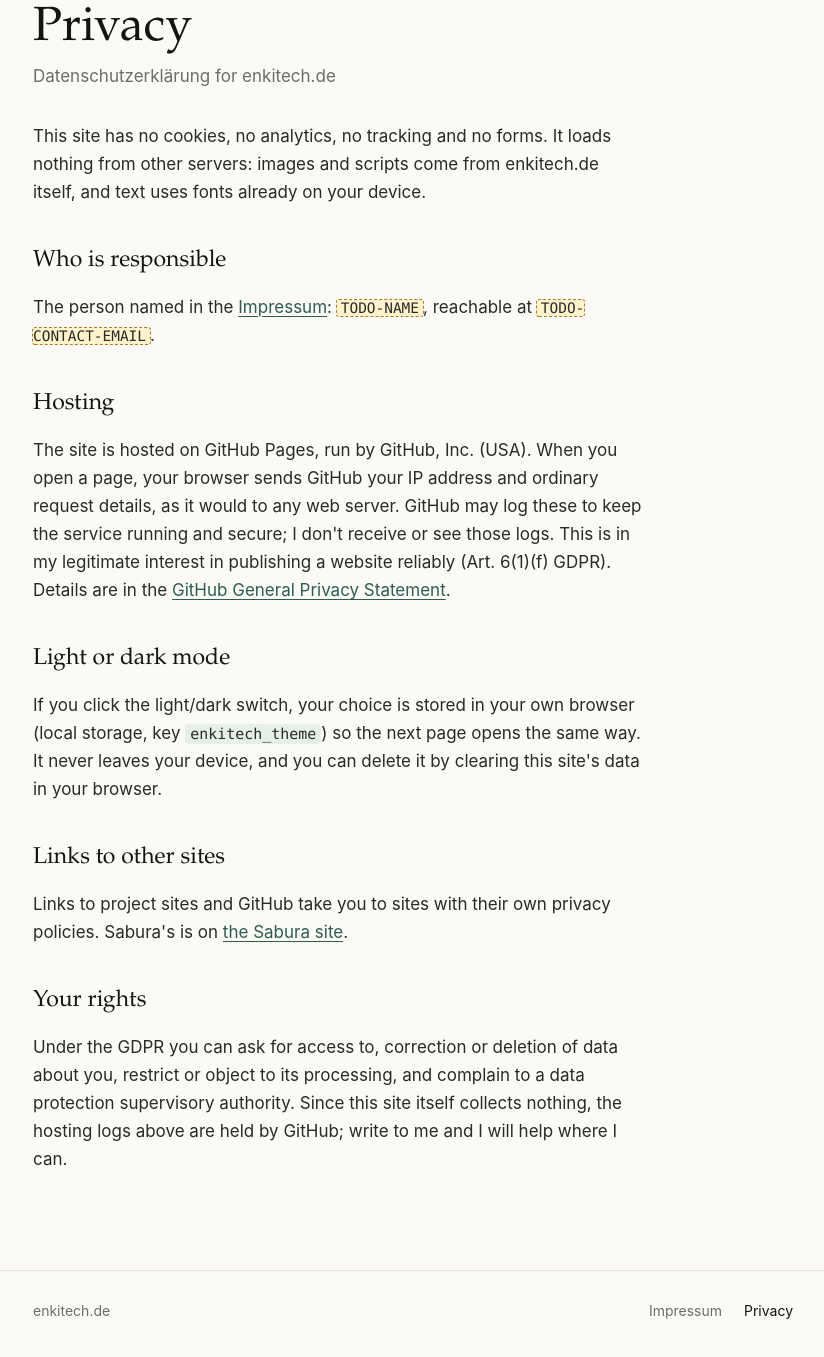
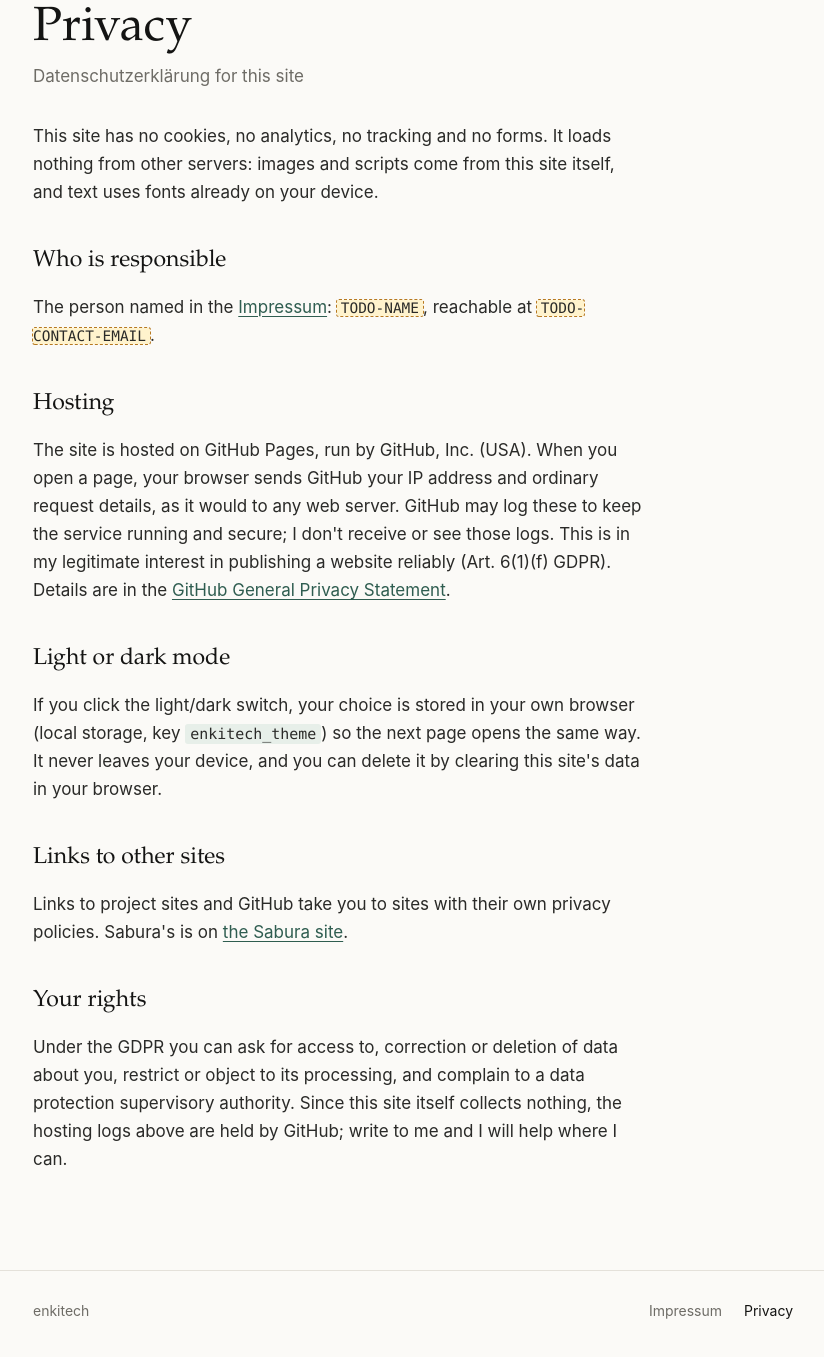
Before and after one commit to kasfreedom/enkitech.de, a plain HTML site: page privacy/index.html in a window 1280 px wide. Shown: the part 137-1494 px from the top of the page, without its empty margins (227-1051 px from the left). Drawn offline with Linux system fonts and the light colour scheme.

Commit message:
Pages: name the site, not the .de domain
Keeps the text right if the site is also served on other domains later.

Co-Authored-By: Claude Opus 5.5 <noreply@anthropic.com>

```diff
--- a/privacy/index.html
+++ b/privacy/index.html
@@ -4,7 +4,7 @@
   <meta charset="utf-8">
   <meta name="viewport" content="width=device-width, initial-scale=1">
   <title>Privacy · Enkitech</title>
-  <meta name="description" content="Privacy policy for enkitech.de: no cookies, no tracking, hosted on GitHub Pages.">
+  <meta name="description" content="Privacy policy for the Enkitech site: no cookies, no tracking, hosted on GitHub Pages.">
   <link rel="icon" href="../assets/favicon.svg" type="image/svg+xml">
   <link rel="stylesheet" href="../assets/site.css">
   <script src="../assets/theme.js"></script>
@@ -26,9 +26,9 @@
     <div class="wrap">
       <article>
         <h1>Privacy</h1>
-        <p class="meta">Datenschutzerklärung for enkitech.de</p>
+        <p class="meta">Datenschutzerklärung for this site</p>
 
-        <p>This site has no cookies, no analytics, no tracking and no forms. It loads nothing from other servers: images and scripts come from enkitech.de itself, and text uses fonts already on your device.</p>
+        <p>This site has no cookies, no analytics, no tracking and no forms. It loads nothing from other servers: images and scripts come from this site itself, and text uses fonts already on your device.</p>
 
         <h2>Who is responsible</h2>
         <p>The person named in the <a href="../impressum/">Impressum</a>: <span class="todo">TODO-NAME</span>, reachable at <span class="todo">TODO-CONTACT-EMAIL</span>.</p>
@@ -50,7 +50,7 @@
 
   <footer class="site-footer">
     <div class="wrap">
-      <span>enkitech.de</span>
+      <span>enkitech</span>
       <nav aria-label="Legal">
         <a href="../impressum/">Impressum</a>
         <a href="../privacy/" aria-current="page">Privacy</a>
```
Also changed, not shown: impressum/index.html (+2 -2 lines), index.html (+1 -1 lines).
